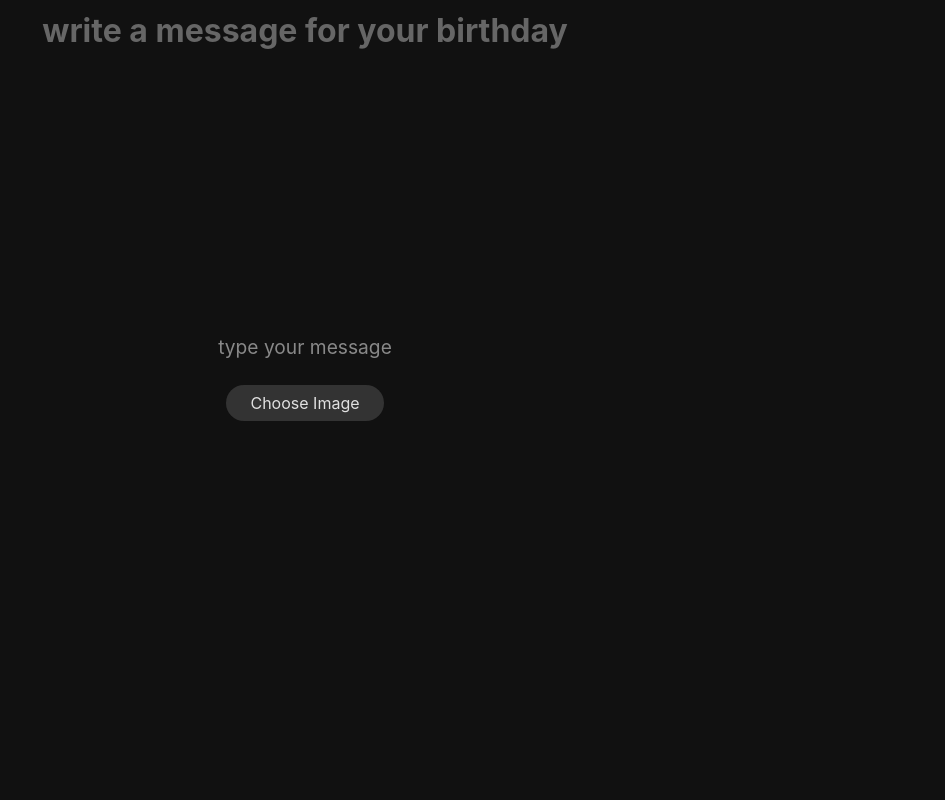
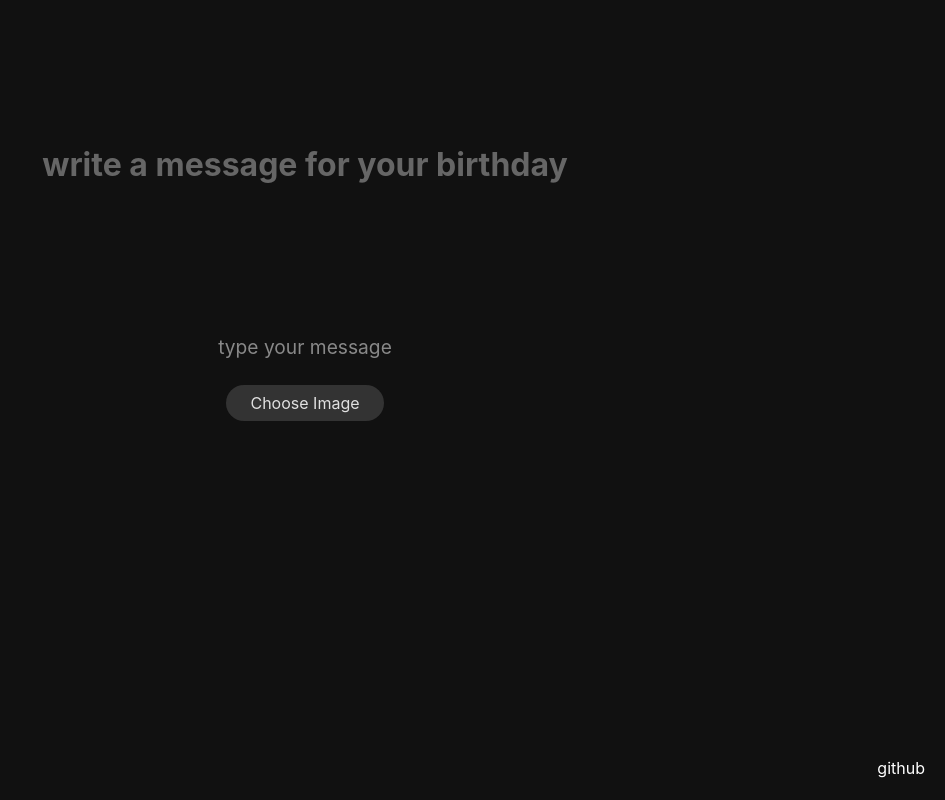
Before and after one commit to JahsiasWhite/time-capsule, a plain HTML site: page src/index.html in a window 1280 px wide. Shown: the whole page, without its empty margins (335-1280 px from the left). Drawn offline with Linux system fonts and the light colour scheme.

Commit message:
added github link

```diff
--- a/src/index.html
+++ b/src/index.html
@@ -44,7 +44,7 @@
       .intro-text {
         position: absolute;
         width: 100%;
-        bottom: 300%;
+        bottom: 32vh;
         margin-bottom: 20px;
         color: #666;
         opacity: 0;
@@ -258,6 +258,15 @@
 
       .capsule-image {
         max-width: 100%;
+      }
+
+      .github-icon {
+        position: fixed;
+        bottom: 20px;
+        right: 20px;
+        color: #fff;
+        text-decoration: none;
+        transition: transform 0.3s ease;
       }
     </style>
   </head>
@@ -553,5 +562,12 @@
         });
       }
     </script>
+    <a
+      href="https://github.com/JahsiasWhite/time-capsule"
+      class="github-icon"
+      target="_blank"
+    >
+      github
+    </a>
   </body>
 </html>
```
